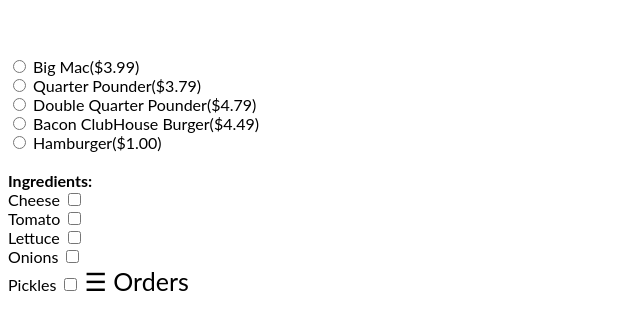
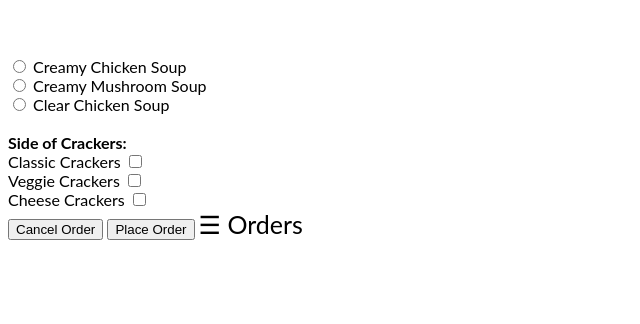
Before and after one commit to AlexanderH67/CS4-Food-Choice-Project, a website: page FoodProject.html in a window 1280 px wide. Shown: the part 1501-1825 px from the top of the page, without its empty margins (0-640 px from the left). After the commit the page ends 1768 px from the top, so only its background shows below. Drawn offline with nearby package versions, Linux system fonts and the light colour scheme.

Commit message:
Update FoodProject.html

```diff
--- a/FoodProject.html
+++ b/FoodProject.html
@@ -535,8 +535,8 @@
 
 <br>
 
-<input type="reset" name="reset" value="Cancel Order">
-<input id="PlaceBurgerOrder" onclick="PlaceBurgerOrder()" type="submit" name="send" value="Place Order">
+<input type="reset" name="reset" value="Cancel Order" onclick="closeNav1()">
+<input id="PlaceBurgerOrder" onclick="PlaceBurgerOrder(); closeNav1()" type="submit" name="send" value="Place Order">
 </fieldset>
 </form>
 </body>
@@ -592,8 +592,8 @@
 
 <br>
 
-<input type="reset" name="reset" value="Cancel Order">
-<input type="submit" name="send" value="Place Order">
+<input type="reset" name="reset" value="Cancel Order" onclick="closeNav3()">
+<input type="submit" name="send" value="Place Order" onclick="closeNav3()">
 </fieldset>
 </form>
 </body>
@@ -620,7 +620,13 @@
 <fieldset>
 
 <h4 style="color:green" id="result"></h3>
+<h4 style="color:green" id="result2"></h3>
+<h4 style="color:green" id="result3"></h3>
+<h4 style="color:green" id="result4"></h3>
+<h4 style="color:green" id="result5"></h3>
 <h4 style="color:red" id="error"></h3>
+  <dir><br>
+
 
 </fieldset>
 </form>
@@ -671,8 +677,8 @@
 
 <br>
 
-<input type="reset" name="reset" value="Cancel Order">
-<input type="submit" name="send" value="Place Order">
+<input type="reset" name="reset" value="Cancel Order" onclick="closeNav4()">
+<input type="submit" name="send" value="Place Order" onclick="closeNav4()">
 </fieldset>
 </form>
 </body>
@@ -705,51 +711,46 @@
           <br>
 
   </body>
-      <input id="TheButton" type="button" value="Send" />
+      <input id="TheButton" type="button" value="Send" onclick="closeNav2()" />
 
  </fieldset>
-      <script src="public/js/home.js"></script>
+
  </body>
   </div>
 </div>
 
-<input type="radio" id="big-mac" name="meat" value="Big Mac">
-<label for="big-mac">Big Mac($3.99)</label>
+
+<input type="radio" id="creamy-chicken" name="soup" value="creamy-chicken">
+<label for="creamy-chicken">Creamy Chicken Soup</label>
 <br>
-<input type="radio" id="quarter-pounder" name="meat" value="Quarter Pounder">
-<label for="quarter-pounder">Quarter Pounder($3.79)</label>
+<input type="radio" id="creamy-mushroom" name="soup" value="creamy-mushroom">
+<label for="creamy-mushroom">Creamy Mushroom Soup</label>
 <br>
-<input type="radio" id="double-quarter-pounder" name="meat" value="Double Quarter Pounder">
-<label for="double-quarter-pounder">Double Quarter Pounder($4.79)</label>
-<br>
-<input type="radio" id="bacon-clubhouse" name="meat" value="Bacon ClubHouse Burger">
-<label for="bacon-clubhouse">Bacon ClubHouse Burger($4.49)</label>
-<br>
-<input type="radio" id="hamburger" name="meat" value="Hamburger">
-<label for="hamburger">Hamburger($1.00)</label>
-<br>
+<input type="radio" id="clear-chicken" name="soup" value="clear-chicken">
+<label for="clear-chicken">Clear Chicken Soup</label>
 <div>
 <br>
-<div> <b> Ingredients: </b>
+<div> <b>Side of Crackers: </b>
 <br>
-<label for="cheese">Cheese</label>
-<input type="checkbox" id="cheese" name="Ingredients" value="cheese">
+<label for="classic-crackers">Classic Crackers</label>
+<input type="checkbox" id="classic-crackers" name="Ingredients" value="classic-crackers">
 <br>
-<label for="tomato">Tomato</label>
-<input type="checkbox" id="tomato" name="Ingredients" value="tomato">
+<label for="veggie-crackers">Veggie Crackers</label>
+<input type="checkbox" id="veggie-crackers" name="Ingredients" value="veggie-crackers">
 <br>
-<label for="lettuce">Lettuce</label>
-<input type="checkbox" id="lettuce" name="Ingredients" value="lettuce">
+<label for="cheese-crackers">Cheese Crackers</label>
+<input type="checkbox" id="cheese-crackers" name="Ingredients" value="cheese-crackers">
+
 <br>
-<label for="onions">Onions</label>
-<input type="checkbox" id="onions" name="Ingredients" value="onions">
-<br>
-<label for="pickles">Pickles</label>
-<input type="checkbox" id="pickles" name="Ingredients" value="pickles">
+
+<input type="reset" name="reset" value="Cancel Order" onclick="closeNav2()">
+<input type="submit" name="send" value="Place Order" onclick="closeNav2()">
+</fieldset>
 
 <span style="font-size:25px;cursor:pointer" onclick="openNav5()">&#9776; Orders</span>
 
 <script>
+  TotalRows = 3;
   function PlaceBurgerOrder() {
   var bigmac = document.getElementById("big-mac");
   var quarterPounder = document.getElementById("quarter-pounder");
@@ -762,11 +763,34 @@
   var onions = document.getElementById("cheese");
   var pickles = document.getElementById("pickles");
 
+   var cheesepizza = document.getElementById("cheesepizza");
+  var pepperoni = document.getElementById("pepperoni");
+  var deluxe = document.getElementById("deluxe");
+  var meatDeluxe = document.getElementById("meat-deluxe");
+  var hawaiian = document.getElementById("hawaiian");
+  var cheese = document.getElementById("ranch");
+  var garlic = document.getElementById("garlic");
+  var cheesejalapeno = document.getElementById("cheese-jalapeno");
+
+  var creamyChicken = document.getElementById("creamy-chicken");
+  var creamyMushroom = document.getElementById("creamy-mushroom");
+  var clearChicken = document.getElementById("clear-chicken");
+  var baconClubHouse = document.getElementById("bacon-clubhouse");
+  var hamburger = document.getElementById("hamburger");
+  var cheese = document.getElementById("cheese");
+  var tomato = document.getElementById("tomato");
+  var lettuce = document.getElementById("cheese");
+  var onions = document.getElementById("cheese");
+  var pickles = document.getElementById("pickles");
+
+
 
   if (bigmac.checked == true){
-    var y = document.getElementById("big-mac").value;
-    return document.getElementById("result").innerHTML = y;
+      var y = document.getElementById("big-mac").value;
+      return document.getElementById("result").innerHTML = y;
+
   }
+
   if (cheese.checked == true){
     return document.getElementById("error").innerHTML = "Please mark only one checkbox either Yes or No";
   }
```
